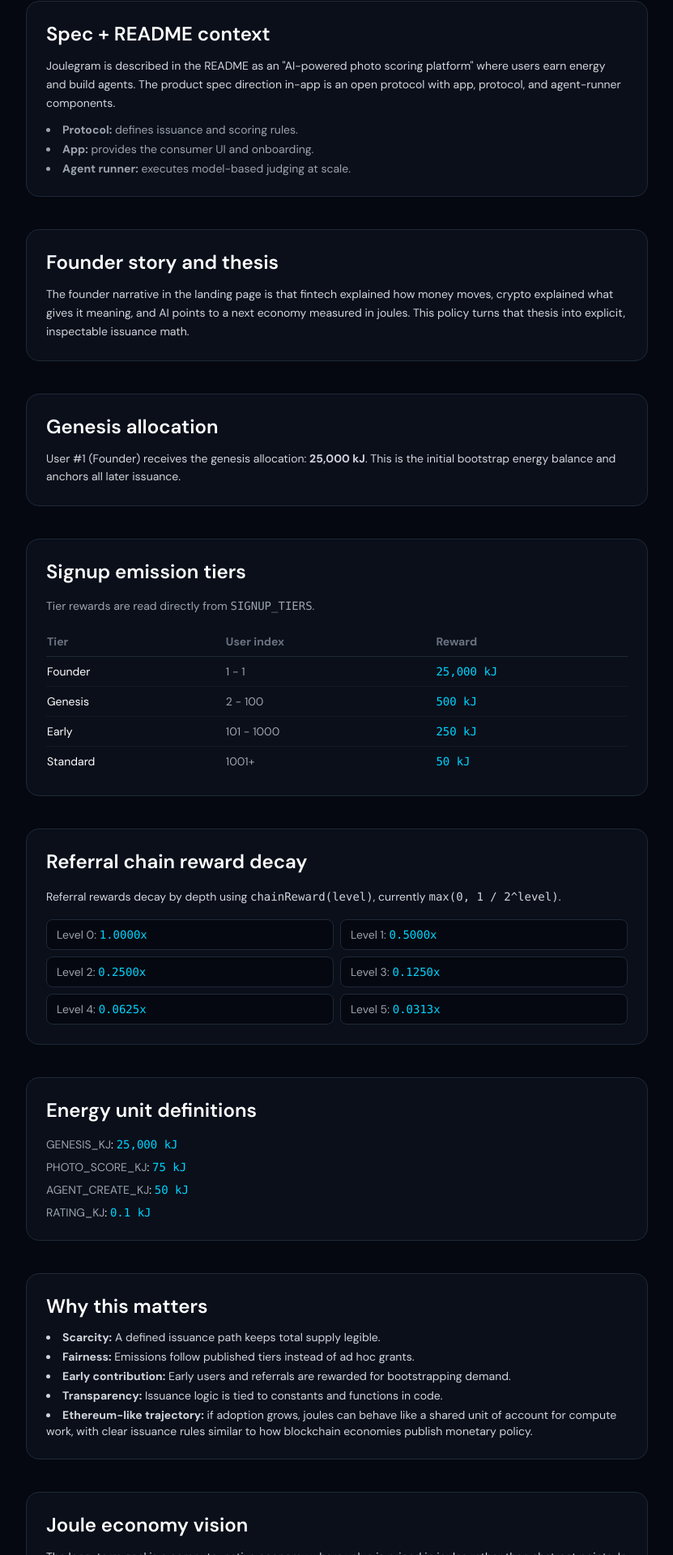
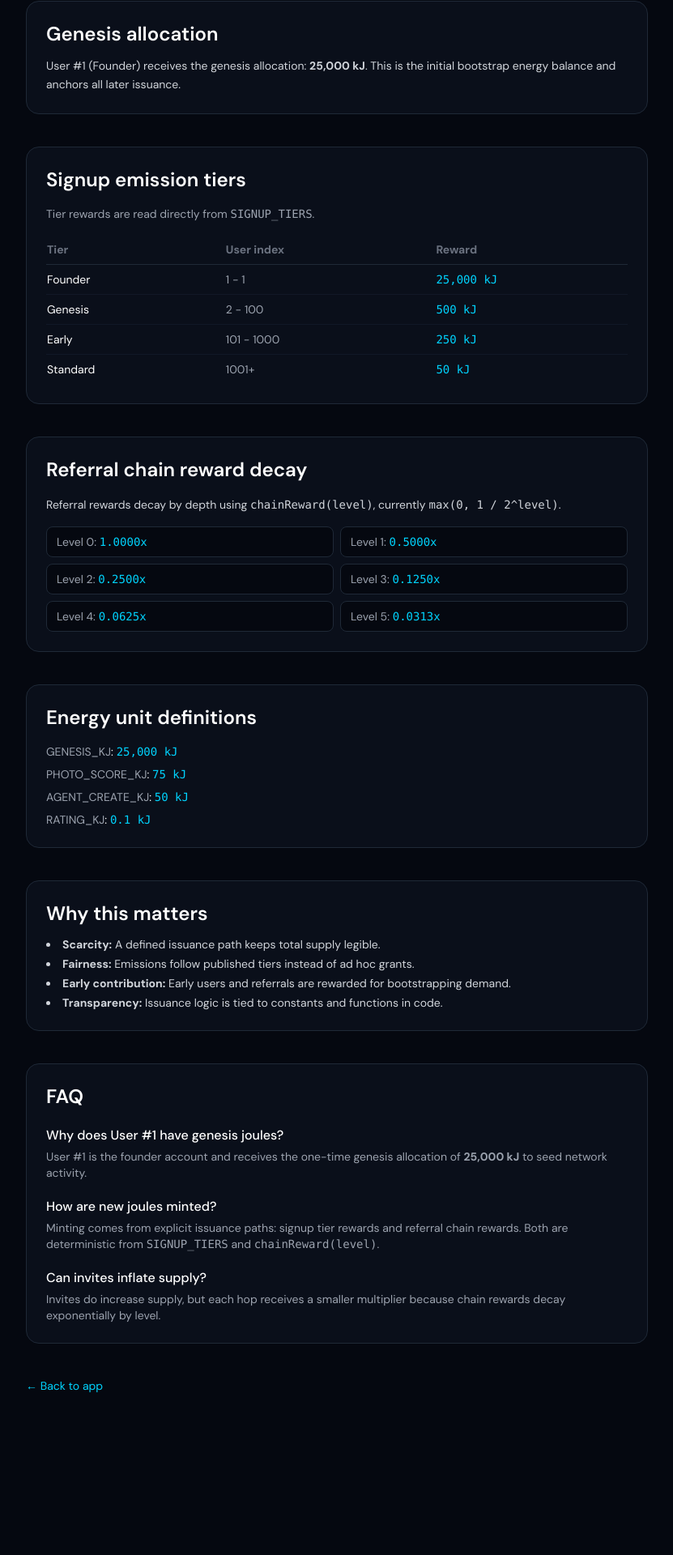
Before and after one commit to joulesgram/app, a Next.js app: page /policy in a window 1280 px wide. Shown: the part 215-2135 px from the top of the page at 81% size, without its empty margins (224-1055 px from the left). After the commit the page ends 2010 px from the top, so only its background shows below. Built offline with nearby package versions, Linux system fonts and the light colour scheme.

Commit message:
Align policy page with main branch version to clear conflicts

```diff
--- a/src/app/policy/page.tsx
+++ b/src/app/policy/page.tsx
@@ -22,31 +22,6 @@ export default function PolicyPage() {
             auditable, and consistent.
           </p>
         </header>
-
-
-
-        <section className="bg-[#0a0f1a] border border-gray-800 rounded-2xl p-6 space-y-3">
-          <h2 className="text-2xl font-semibold">Spec + README context</h2>
-          <p className="text-sm text-gray-300 leading-relaxed">
-            Joulegram is described in the README as an "AI-powered photo scoring platform" where users
-            earn energy and build agents. The product spec direction in-app is an open protocol with
-            app, protocol, and agent-runner components.
-          </p>
-          <ul className="list-disc list-inside text-sm text-gray-400 space-y-1">
-            <li><strong>Protocol:</strong> defines issuance and scoring rules.</li>
-            <li><strong>App:</strong> provides the consumer UI and onboarding.</li>
-            <li><strong>Agent runner:</strong> executes model-based judging at scale.</li>
-          </ul>
-        </section>
-
-        <section className="bg-[#0a0f1a] border border-gray-800 rounded-2xl p-6 space-y-3">
-          <h2 className="text-2xl font-semibold">Founder story and thesis</h2>
-          <p className="text-sm text-gray-300 leading-relaxed">
-            The founder narrative in the landing page is that fintech explained how money moves,
-            crypto explained what gives it meaning, and AI points to a next economy measured in joules.
-            This policy turns that thesis into explicit, inspectable issuance math.
-          </p>
-        </section>
 
         <section className="bg-[#0a0f1a] border border-gray-800 rounded-2xl p-6 space-y-3">
           <h2 className="text-2xl font-semibold">Genesis allocation</h2>
@@ -119,18 +94,7 @@ export default function PolicyPage() {
             <li><strong>Fairness:</strong> Emissions follow published tiers instead of ad hoc grants.</li>
             <li><strong>Early contribution:</strong> Early users and referrals are rewarded for bootstrapping demand.</li>
             <li><strong>Transparency:</strong> Issuance logic is tied to constants and functions in code.</li>
-            <li><strong>Ethereum-like trajectory:</strong> if adoption grows, joules can behave like a shared unit of account for compute work, with clear issuance rules similar to how blockchain economies publish monetary policy.</li>
           </ul>
-        </section>
-
-        <section className="bg-[#0a0f1a] border border-gray-800 rounded-2xl p-6 space-y-3">
-          <h2 className="text-2xl font-semibold">Joule economy vision</h2>
-          <p className="text-sm text-gray-300 leading-relaxed">
-            The long-term goal is a compute-native economy where value is priced in joules rather than
-            abstract points. In that world, creators, raters, and agents settle value in a common energy
-            unit. This policy page is the first step: publish the issuance schedule now, then scale into
-            a broader protocol economy over time.
-          </p>
         </section>
 
         <section className="bg-[#0a0f1a] border border-gray-800 rounded-2xl p-6 space-y-5">
```
